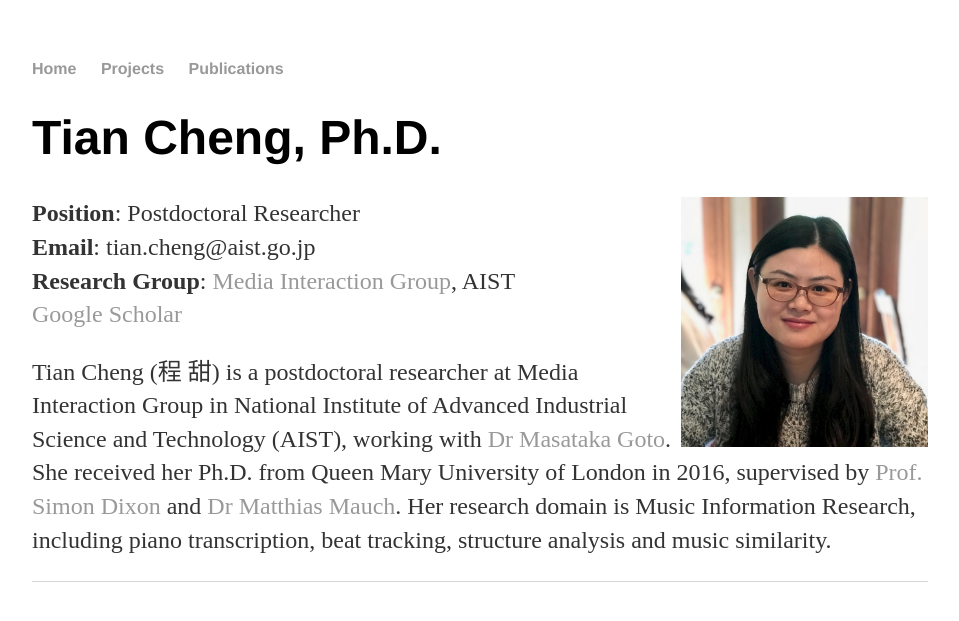
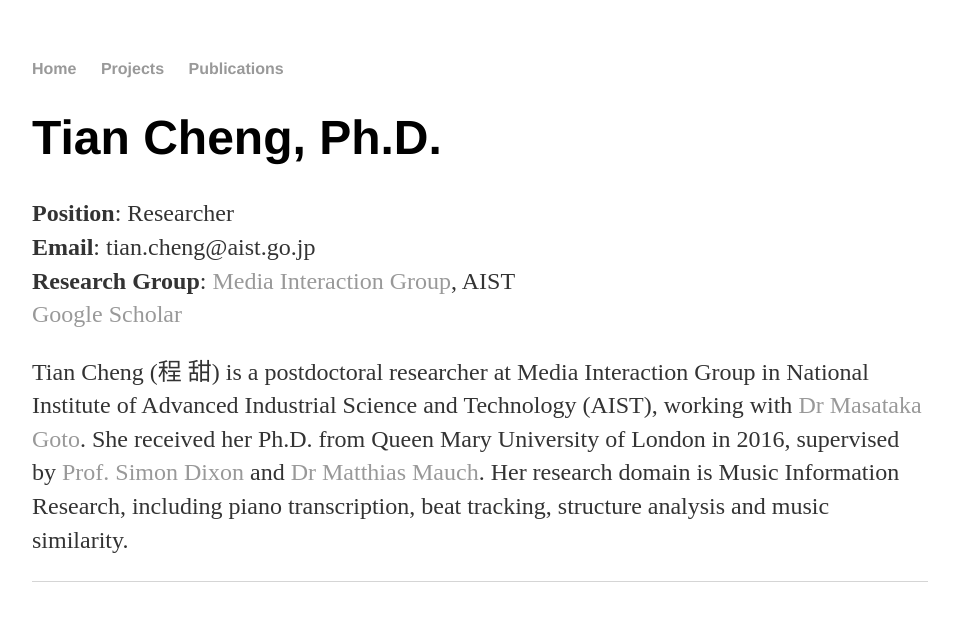
Before and after one commit to hemuresearch/hemuresearch.github.io, a Jekyll site: the page built from index.md, in a window 1280 px wide. Shown: the top 621 px of the page, without its empty margins (160-1119 px from the left). Built offline with Jekyll 4.4.1, drawn with Linux system fonts in a browser that asks for light colours; our own code applies the rules of GitHub Pages for plain Markdown files.

Commit message:
Update index.md

```diff
--- a/index.md
+++ b/index.md
@@ -1,8 +1,8 @@
 # Tian Cheng, Ph.D.
 
-<img src="/images/20180101_logo.jpg" height="250" align="right"/>
+<!-- <img src="/images/20180101_logo.jpg" height="250" align="right"/> -->
 
-**Position**: Postdoctoral Researcher
+**Position**: Researcher
 **Email**: tian.cheng@aist.go.jp
 **Research Group**: [Media Interaction Group](https://staff.aist.go.jp/m.goto/MIG/index-j.html), AIST
 [Google Scholar](https://scholar.google.com/citations?user=Q7VkkF0AAAAJ&hl=en)
```
